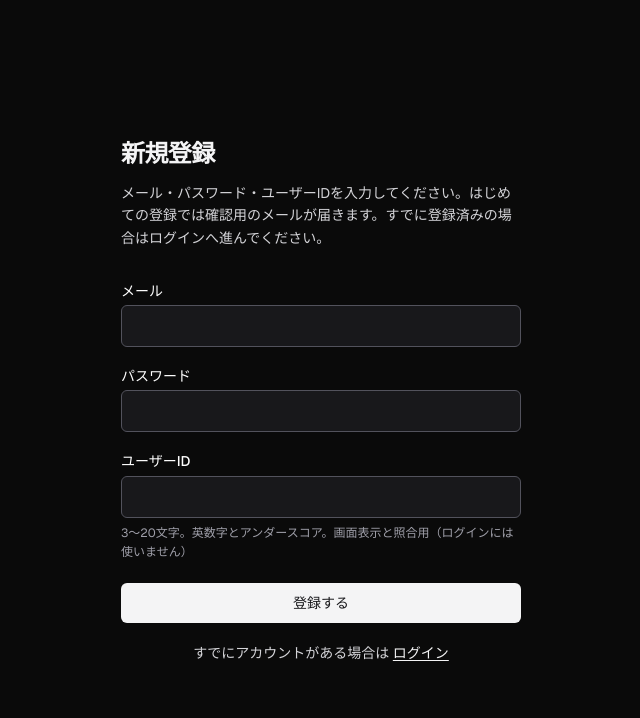
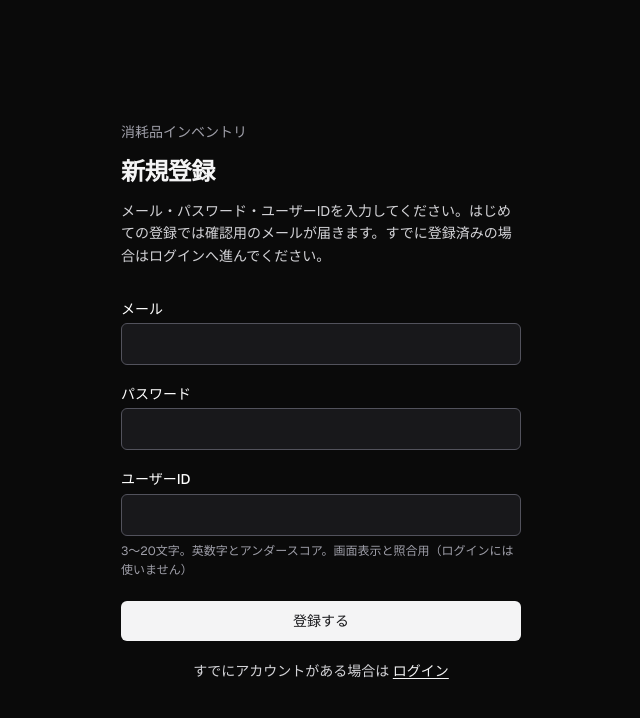
Before and after one commit to tofu0308/sample_202610_01, a Next.js app: page /signup in a window 1280 px wide. Shown: the top 718 px of the page, without its empty margins (319-959 px from the left). Built offline with nearby package versions, Linux system fonts and the light colour scheme.

Commit message:
共通ヘッダー化

```diff
--- a/src/app/error.tsx
+++ b/src/app/error.tsx
@@ -9,6 +9,7 @@
 
 import Link from "next/link";
 import { useEffect } from "react";
+import { AppBrandLink } from "@/components/app-brand-link";
 import { getAppErrorPresentation } from "@/lib/errors/app-error";
 
 type ErrorPageProps = {
@@ -29,6 +30,9 @@ export default function ErrorPage({ error, reset, retry }: ErrorPageProps) {
   return (
     <main className="mx-auto flex min-h-screen w-full max-w-md flex-col justify-center gap-6 px-6 py-16">
       <header className="space-y-3">
+        <p>
+          <AppBrandLink />
+        </p>
         <h1 className="text-2xl font-semibold tracking-tight text-zinc-100">
           {title}
         </h1>
--- a/src/app/forgot-password/page.tsx
+++ b/src/app/forgot-password/page.tsx
@@ -3,20 +3,16 @@
  * メール送信のみ。リンク先の新パスワード入力は後続工程。
  */
 
+import { AuthPageHeader } from "@/components/auth/auth-page-header";
 import { ForgotPasswordForm } from "@/components/auth/forgot-password-form";
-import { authPageDescClassName } from "@/components/auth/form-styles";
 
 export default function ForgotPasswordPage() {
   return (
     <main className="mx-auto flex min-h-screen w-full max-w-md flex-col justify-center gap-8 px-6 py-16">
-      <header className="space-y-3">
-        <h1 className="text-2xl font-semibold tracking-tight text-zinc-100">
-          パスワード再設定
-        </h1>
-        <p className={authPageDescClassName}>
-          登録したメールを入力してください。再設定用のリンクを送ります。
-        </p>
-      </header>
+      <AuthPageHeader
+        title="パスワード再設定"
+        description="登録したメールを入力してください。再設定用のリンクを送ります。"
+      />
       <ForgotPasswordForm />
     </main>
   );
--- a/src/app/layout.tsx
+++ b/src/app/layout.tsx
@@ -1,6 +1,7 @@
 import type { Metadata } from "next";
 import { Geist, Geist_Mono } from "next/font/google";
 import type { ReactNode } from "react";
+import { APP_DESCRIPTION, APP_NAME } from "@/lib/app-name";
 import "./globals.css";
 
 const geistSans = Geist({
@@ -13,11 +14,10 @@ const geistMono = Geist_Mono({
   subsets: ["latin"],
 });
 
-// ブラウザタブ・検索向け。画面上のプロダクト名（A5）と揃える想定
+// タブ表示。画面上のブランド（A5）と同じ定数を使う
 export const metadata: Metadata = {
-  title: "消耗品インベントリ",
-  description:
-    "バーコードでスキャンし、所持・残量・メモを管理する学習用アプリ",
+  title: APP_NAME,
+  description: APP_DESCRIPTION,
 };
 
 // LayoutProps は next typegen 生成型。CI では未生成のため ReactNode で受ける
--- a/src/app/login/page.tsx
+++ b/src/app/login/page.tsx
@@ -3,8 +3,8 @@
  * 未登録の人は /signup へ誘導する。
  */
 
+import { AuthPageHeader } from "@/components/auth/auth-page-header";
 import { LoginForm } from "@/components/auth/login-form";
-import { authPageDescClassName } from "@/components/auth/form-styles";
 
 type LoginPageProps = {
   searchParams: Promise<{ next?: string; error?: string }>;
@@ -44,17 +44,14 @@ export default async function LoginPage({ searchParams }: LoginPageProps) {
 
   return (
     <main className="mx-auto flex min-h-screen w-full max-w-md flex-col justify-center gap-8 px-6 py-16">
-      <header className="space-y-3">
-        <h1 className="text-2xl font-semibold tracking-tight text-zinc-100">
-          ログイン
-        </h1>
-        <p className={authPageDescClassName}>
-          メールとパスワードでログインしてください。
-        </p>
+      <AuthPageHeader
+        title="ログイン"
+        description="メールとパスワードでログインしてください。"
+      >
         {bannerError ? (
           <p className="text-sm text-red-400">{bannerError}</p>
         ) : null}
-      </header>
+      </AuthPageHeader>
       <LoginForm nextPath={nextPath} initialError={formInitialError} />
     </main>
   );
--- a/src/app/page.tsx
+++ b/src/app/page.tsx
@@ -6,6 +6,7 @@
 import { LogoutButton } from "@/components/auth/logout-button";
 import { ItemsTable } from "@/components/items/items-table";
 import { BarcodeScanner } from "@/components/scan/barcode-scanner";
+import { APP_NAME } from "@/lib/app-name";
 import { requireUserForPage } from "@/lib/auth/require-user";
 import { prisma } from "@/lib/prisma";
 
@@ -27,7 +28,7 @@ export default async function Home() {
       <header className="flex flex-wrap items-start justify-between gap-3">
         <div className="space-y-2">
           <h1 className="text-3xl font-semibold tracking-tight text-zinc-50">
-            消耗品インベントリ
+            {APP_NAME}
           </h1>
           <p className="text-zinc-400">
             バーコードで商品をスキャンし、所持状況・残量を管理できます。また、メモを残すことができます。
--- a/src/app/signup/page.tsx
+++ b/src/app/signup/page.tsx
@@ -3,20 +3,16 @@
  * signUp 後は確認メール待ち。Profile 作成は後続工程。
  */
 
+import { AuthPageHeader } from "@/components/auth/auth-page-header";
 import { SignupForm } from "@/components/auth/signup-form";
-import { authPageDescClassName } from "@/components/auth/form-styles";
 
 export default function SignupPage() {
   return (
     <main className="mx-auto flex min-h-screen w-full max-w-md flex-col justify-center gap-8 px-6 py-16">
-      <header className="space-y-3">
-        <h1 className="text-2xl font-semibold tracking-tight text-zinc-100">
-          新規登録
-        </h1>
-        <p className={authPageDescClassName}>
-          メール・パスワード・ユーザーIDを入力してください。はじめての登録では確認用のメールが届きます。すでに登録済みの場合はログインへ進んでください。
-        </p>
-      </header>
+      <AuthPageHeader
+        title="新規登録"
+        description="メール・パスワード・ユーザーIDを入力してください。はじめての登録では確認用のメールが届きます。すでに登録済みの場合はログインへ進んでください。"
+      />
       <SignupForm />
     </main>
   );
--- a/src/app/update-password/page.tsx
+++ b/src/app/update-password/page.tsx
@@ -3,8 +3,8 @@
  * リセットメール → /auth/callback でセッション確立後にここに着地する（要ログイン）。
  */
 
+import { AuthPageHeader } from "@/components/auth/auth-page-header";
 import { UpdatePasswordForm } from "@/components/auth/update-password-form";
-import { authPageDescClassName } from "@/components/auth/form-styles";
 import { requireUserForPage } from "@/lib/auth/require-user";
 
 export default async function UpdatePasswordPage() {
@@ -12,14 +12,10 @@ export default async function UpdatePasswordPage() {
 
   return (
     <main className="mx-auto flex min-h-screen w-full max-w-md flex-col justify-center gap-8 px-6 py-16">
-      <header className="space-y-3">
-        <h1 className="text-2xl font-semibold tracking-tight text-zinc-100">
-          新しいパスワード
-        </h1>
-        <p className={authPageDescClassName}>
-          新しいパスワードを入力してください。更新後はそのままアプリを利用できます。
-        </p>
-      </header>
+      <AuthPageHeader
+        title="新しいパスワード"
+        description="新しいパスワードを入力してください。更新後はそのままアプリを利用できます。"
+      />
       <UpdatePasswordForm />
     </main>
   );
--- /dev/null
+++ b/src/components/app-brand-link.tsx
@@ -0,0 +1,26 @@
+/**
+ * プロダクト名の共通表示（Client 可）。
+ * error.tsx など Client 境界からも同じ見た目で使えるようにする。
+ */
+
+"use client";
+
+import Link from "next/link";
+import { APP_NAME } from "@/lib/app-name";
+
+type AppBrandLinkProps = {
+  /** 未指定時はトップへ */
+  href?: string;
+  className?: string;
+};
+
+export function AppBrandLink({
+  href = "/",
+  className = "text-sm font-medium text-zinc-400 transition-colors hover:text-zinc-200",
+}: AppBrandLinkProps) {
+  return (
+    <Link href={href} className={className}>
+      {APP_NAME}
+    </Link>
+  );
+}
--- /dev/null
+++ b/src/components/auth/auth-page-header.tsx
@@ -0,0 +1,35 @@
+/**
+ * auth 画面共通ヘッダ（プロダクト名＋画面タイトル）。
+ * A5 / B1: どの画面でも同じアプリだと分かるようにする。
+ */
+
+import type { ReactNode } from "react";
+import { AppBrandLink } from "@/components/app-brand-link";
+import { authPageDescClassName } from "@/components/auth/form-styles";
+
+type AuthPageHeaderProps = {
+  title: string;
+  description?: string;
+  children?: ReactNode;
+};
+
+export function AuthPageHeader({
+  title,
+  description,
+  children,
+}: AuthPageHeaderProps) {
+  return (
+    <header className="space-y-3">
+      <p>
+        <AppBrandLink />
+      </p>
+      <h1 className="text-2xl font-semibold tracking-tight text-zinc-100">
+        {title}
+      </h1>
+      {description ? (
+        <p className={authPageDescClassName}>{description}</p>
+      ) : null}
+      {children}
+    </header>
+  );
+}
--- /dev/null
+++ b/src/lib/app-name.ts
@@ -0,0 +1,9 @@
+/**
+ * 画面・タブで共有するプロダクト名。
+ * 文言をここに集約し、ホーム / auth / error / metadata の食い違いを防ぐ（§17 A5）。
+ */
+
+export const APP_NAME = "消耗品インベントリ";
+
+export const APP_DESCRIPTION =
+  "バーコードでスキャンし、所持・残量・メモを管理する学習用アプリ";
```
Also changed, not shown: 1 other file (tests, documents, lock files or other folders).
